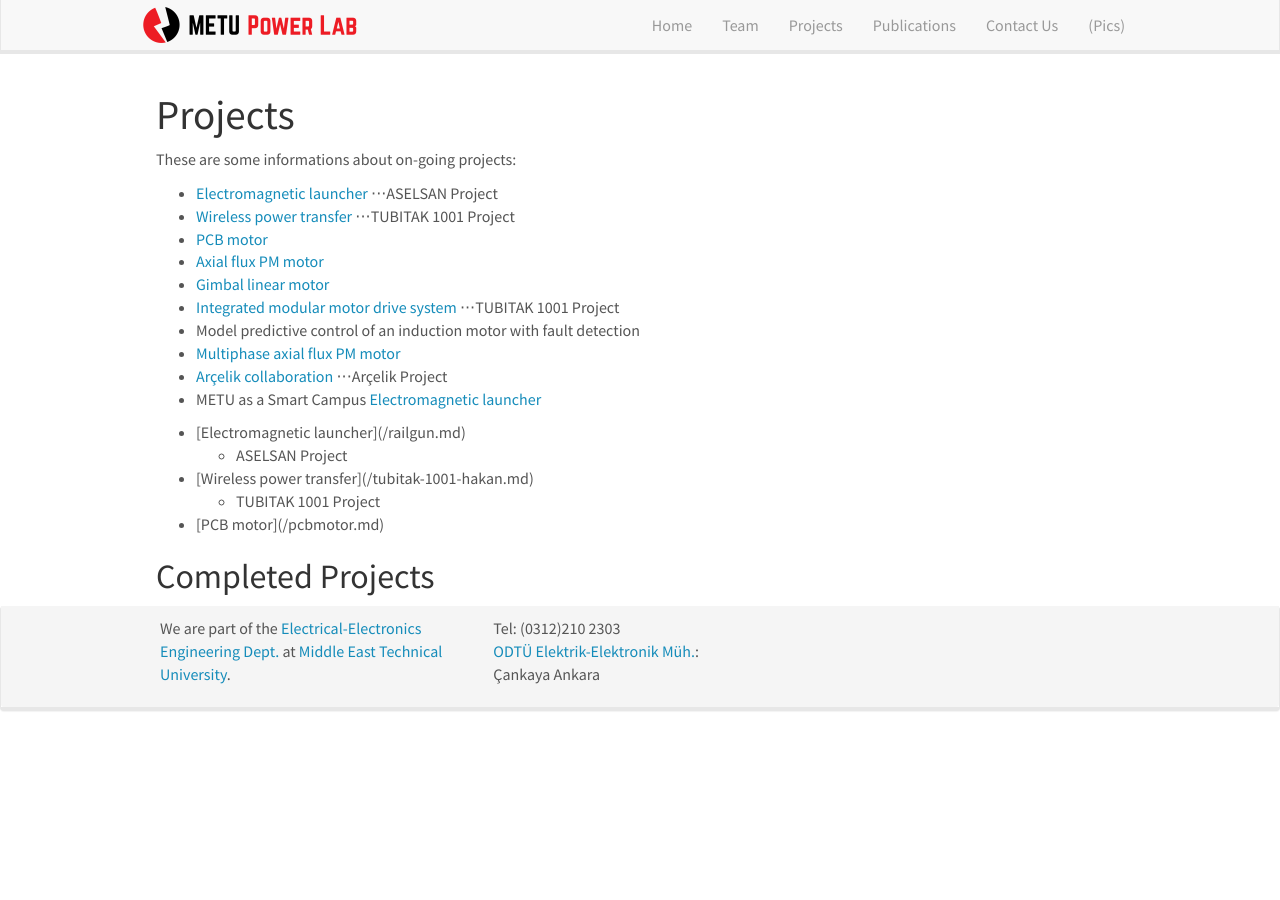
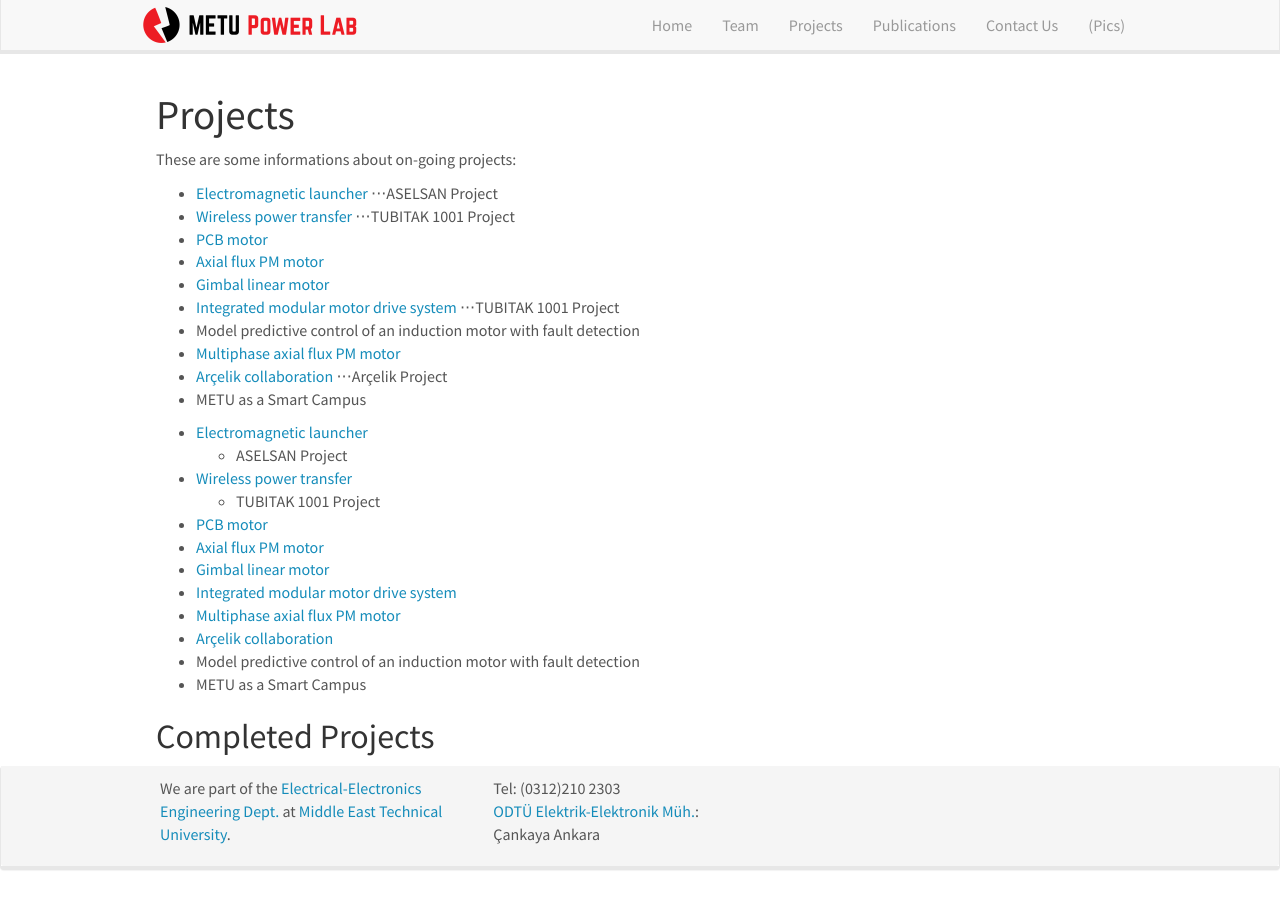
Before and after one commit to odtu/odtu.github.io, a Jekyll site: the page built from _pages/openings.md, in a window 1280 px wide. Built offline with Jekyll 4.4.1, drawn with Linux system fonts in a browser that asks for light colours; nearby versions of some CDN libraries.

Commit message:
Update openings.md

```diff
--- a/_pages/openings.md
+++ b/_pages/openings.md
@@ -23,19 +23,35 @@
 - [Arçelik collaboration](/arcelik.md)
 ⋅⋅⋅Arçelik Project
 - METU as a Smart Campus
-<a href="/railgun.md">Electromagnetic launcher</a>
+
 
 <ul>
-  <li>[Electromagnetic launcher](/railgun.md)</li>
+  <li><a href="/railgun.md">Electromagnetic launcher</a></li>
+
   <ul>
     <li>ASELSAN Project</li>
   </ul>
-  <li>[Wireless power transfer](/tubitak-1001-hakan.md)
+
+  <li><a href="/tubitak-1001-hakan.md">Wireless power transfer</a></li>
     <ul>
       <li>TUBITAK 1001 Project</li>
     </ul>
-  </li>
-  <li>[PCB motor](/pcbmotor.md)</li>
+
+  <li><a href="/pcbmotor.md">PCB motor</a></li>
+
+  <li><a href="/AxialFPMMNFW.md">Axial flux PM motor</a></li>
+
+  <li><a href="/gimbal.md">Gimbal linear motor</a></li>
+
+  <li><a href="/immd.md">Integrated modular motor drive system</a></li>
+
+  <li><a href="/multiphase.md">Multiphase axial flux PM motor</a></li>
+
+  <li><a href="/arcelik.md">Arçelik collaboration</a></li>
+
+  <li> Model predictive control of an induction motor with fault detection </li>
+
+  <li> METU as a Smart Campus </li>
 </ul>
 
 
```
